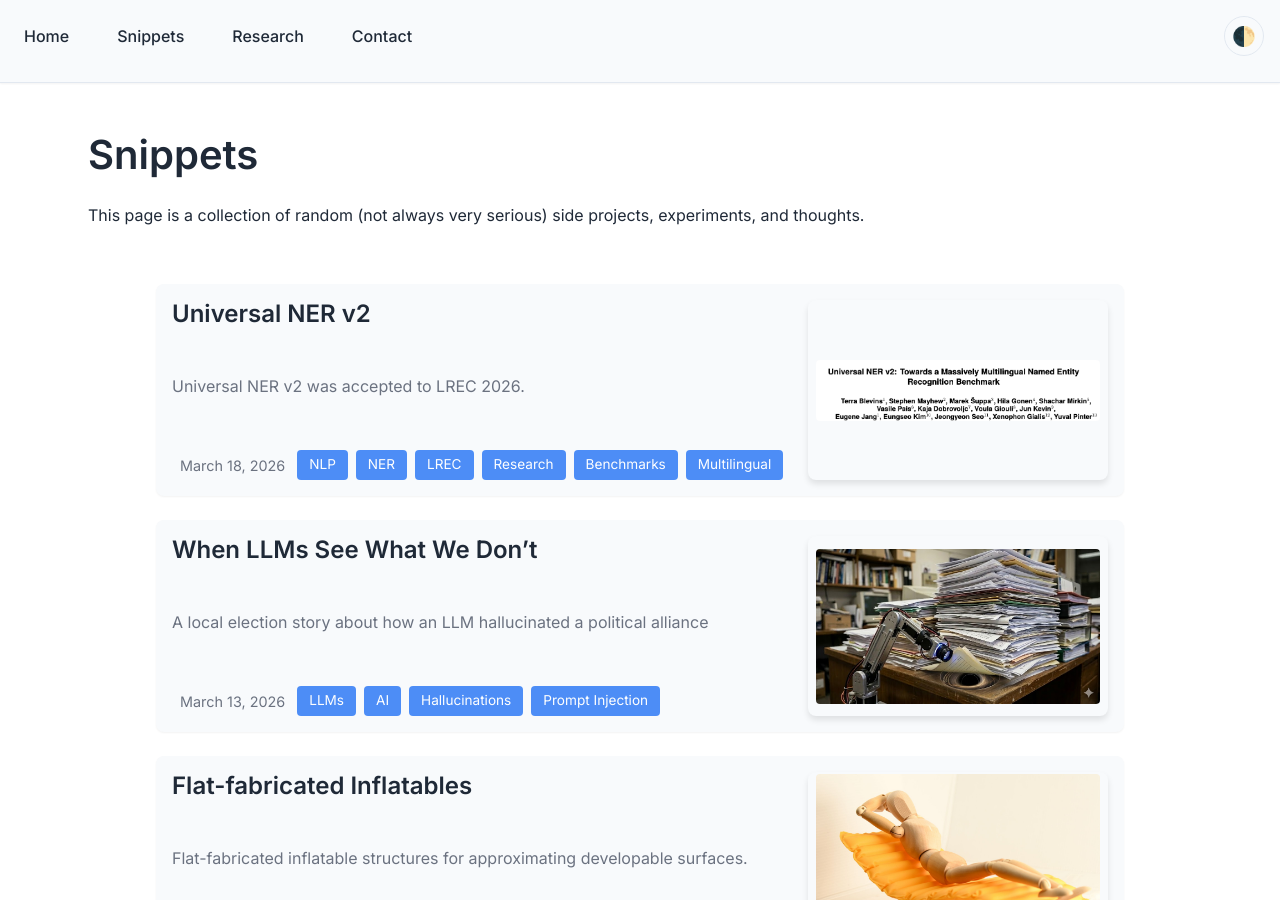
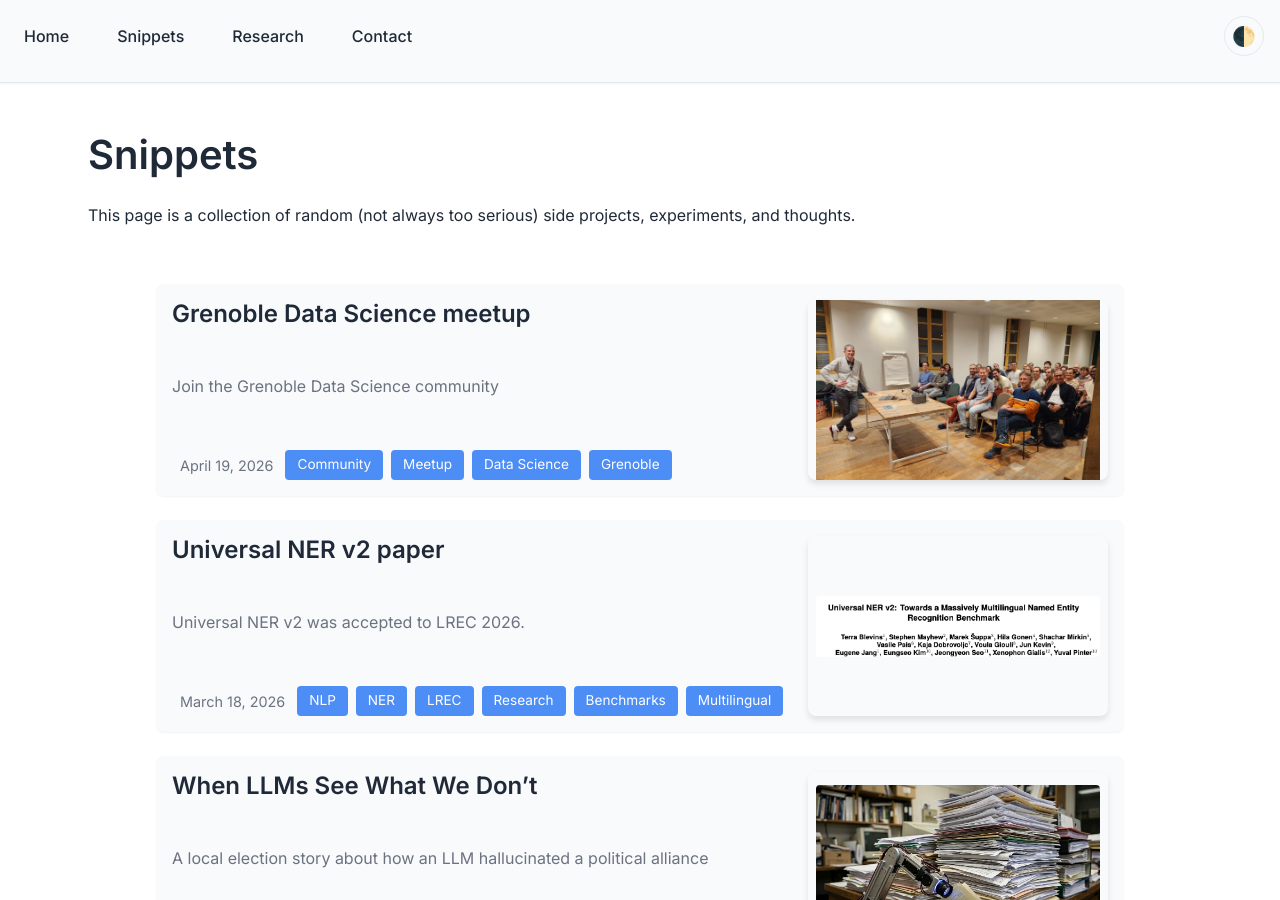
Before and after one commit to shacharmirkin/shacharmirkin.github.io, a Jekyll site: the page built from snippets.md, in a window 1280 px wide and 900 px high. Built offline with Jekyll 4.4.1, drawn with Linux system fonts in a browser that asks for light colours.

Commit message:
added grenoble data science meetup post + small fixes

```diff
--- a/_data/citations.yml
+++ b/_data/citations.yml
@@ -301,3 +301,5 @@
   title: "Universal NER v2: Towards a Massively Multilingual Named Entity Recognition Benchmark"
   publication: "LREC 2026"
   year: 2026
+  url: "https://arxiv.org/abs/2604.12744"
+  pdf: "https://arxiv.org/pdf/2604.12744"
--- a/_posts/2026-03-18-universal-ner-v2-lrec-2026.md
+++ b/_posts/2026-03-18-universal-ner-v2-lrec-2026.md
@@ -1,6 +1,6 @@
 ---
 layout: post
-title: "Universal NER v2"
+title: "Universal NER v2 paper"
 date: 2026-03-18 9:00:00 +0200
 categories: []
 tags: [NLP, NER, LREC, Research, Benchmarks, Multilingual]
--- /dev/null
+++ b/_posts/2026-04-19-grenoble-data-science-meetup.md
@@ -0,0 +1,15 @@
+---
+layout: post
+title: "Grenoble Data Science meetup"
+date: 2026-04-19 09:00:00 +0200
+categories: []
+tags: [Community, Meetup, Data Science, Grenoble]
+excerpt: "Join the Grenoble Data Science community"
+pinned: true
+image: /assets/images/grenoble-data-science.jpg
+---
+
+I am part of the organizing team for the Grenoble Data Science meetup.
+We typically meet once a month in Grenoble for a technical talk (in English) on data science, machine learning, or AI, followed by a social and technical discussion over food and drinks.
+
+If you’d like to attend a talk, join the community, or learn more, check out [our site](https://sites.google.com/view/grenobledatascience/) or join our [LinkedIn group](https://www.linkedin.com/groups/15454046/). **If you'd like to present**,  contact me or one of the other organizers.
--- a/snippets.md
+++ b/snippets.md
@@ -6,7 +6,7 @@ permalink: /snippets/
 
 # Snippets
 
-This page is a collection of random (not always very serious) side projects, experiments, and thoughts.
+This page is a collection of random (not always too serious) side projects, experiments, and thoughts.
 
 {% assign selected_tag = page.url | split: '/' | last %}
 {% if selected_tag != 'snippets' %}
@@ -20,6 +20,7 @@ This page is a collection of random (not always very serious) side projects, exp
 <div class="snippets-container">
     {% for post in site.posts %}
         {% if selected_tag == 'snippets' or post.tags contains selected_tag %}
+        {% if post.pinned == true %}
         <article class="snippet-preview">
             <div class="snippet-content">
                 <h2><a href="{{ post.url | relative_url }}">{{ post.title }}</a></h2>
@@ -49,5 +50,41 @@ This page is a collection of random (not always very serious) side projects, exp
             {% endif %}
         </article>
         {% endif %}
+        {% endif %}
+    {% endfor %}
+
+    {% for post in site.posts %}
+        {% if selected_tag == 'snippets' or post.tags contains selected_tag %}
+        {% if post.pinned != true %}
+        <article class="snippet-preview">
+            <div class="snippet-content">
+                <h2><a href="{{ post.url | relative_url }}">{{ post.title }}</a></h2>
+                {% if post.excerpt %}
+                <p class="snippet-excerpt">{{ post.excerpt }}</p>
+                {% endif %}
+                <div class="snippet-meta">
+                    <span class="snippet-date">
+                        <i class="fas fa-calendar"></i>
+                        {{ post.date | date: "%B %-d, %Y" }}
+                    </span>
+                    {% if post.tags.size > 0 %}
+                    <div class="snippet-tags">
+                        {% for tag in post.tags %}
+                        <span class="tag-button">{{ tag }}</span>
+                        {% endfor %}
+                    </div>
+                    {% endif %}
+                </div>
+            </div>
+            {% if post.image %}
+            <div class="snippet-image">
+                <a href="{{ post.url | relative_url }}">
+                    <img src="{{ post.image | relative_url }}" alt="{{ post.title }}" />
+                </a>
+            </div>
+            {% endif %}
+        </article>
+        {% endif %}
+        {% endif %}
     {% endfor %}
 </div>
```
Also changed, not shown: index.md (+2 -2 lines), assets/images/grenoble-data-science.jpg (added).
